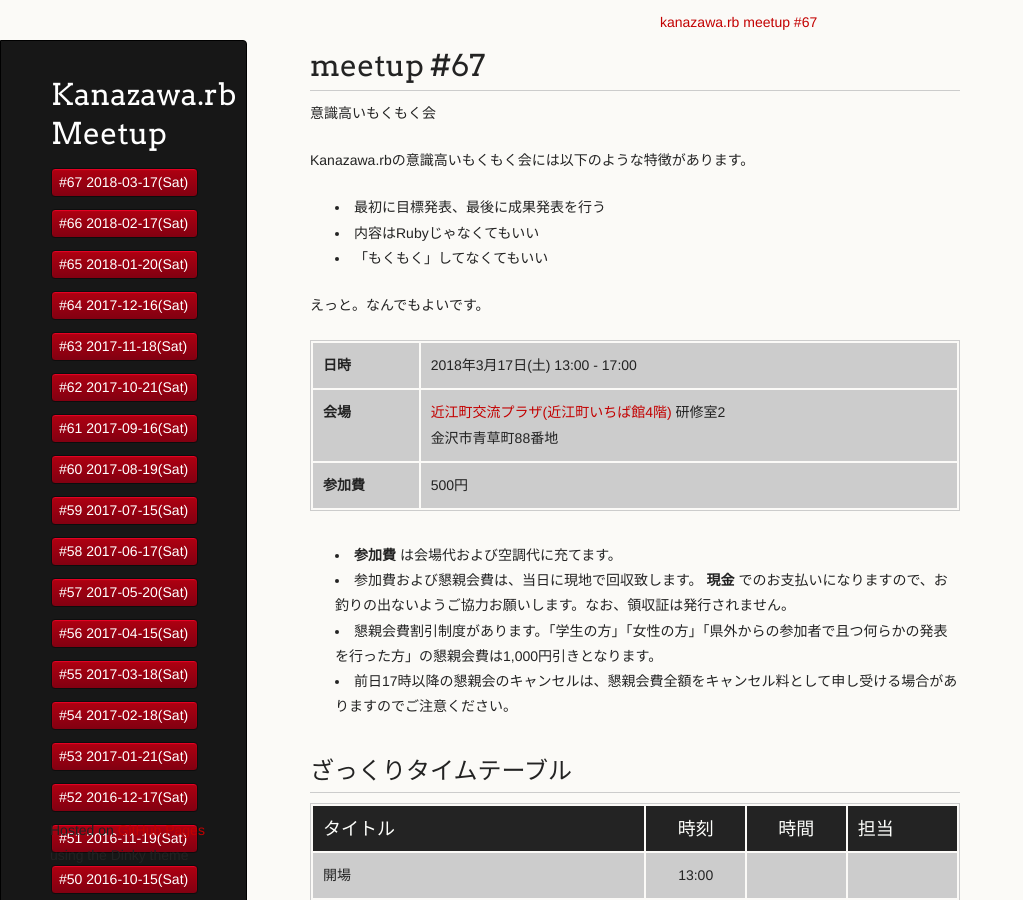
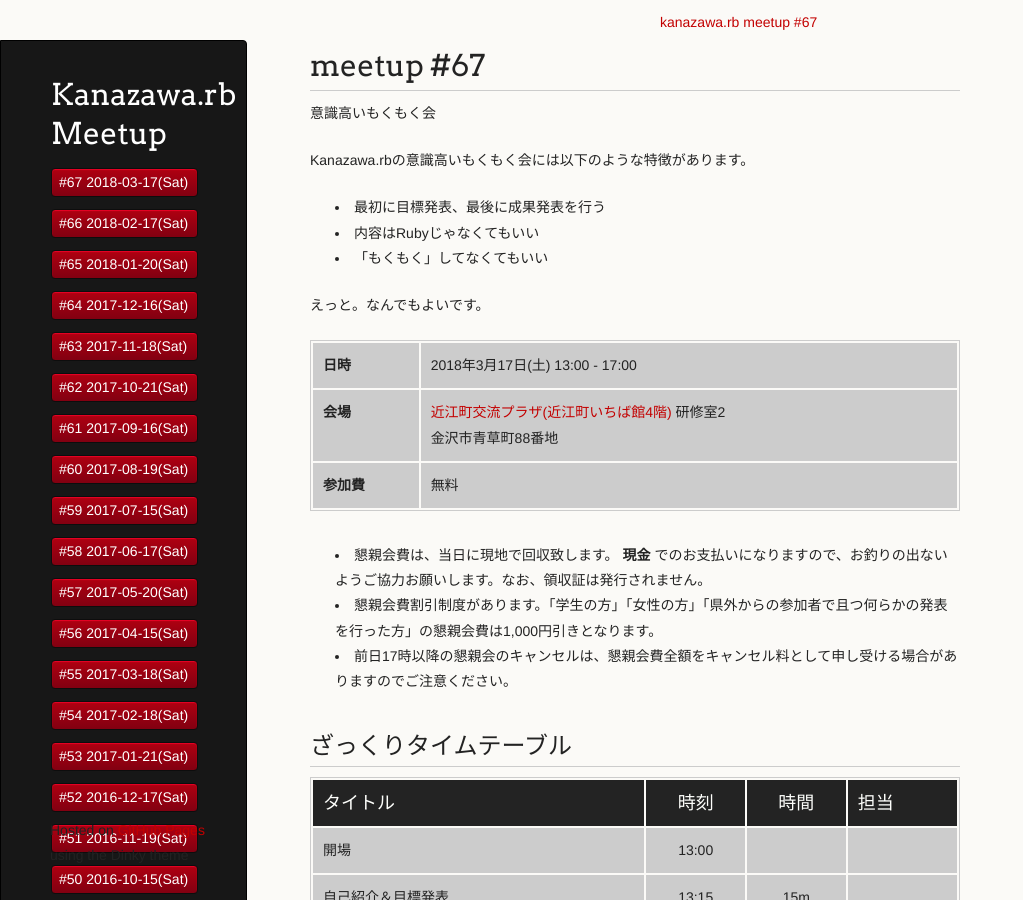
Before and after one commit to kanazawarb/meetup, a Jekyll site: the page built from 67/index.md, in a window 1280 px wide and 900 px high. Shown: the whole window, without its empty margins (0-1023 px from the left). Built offline with Jekyll 4.4.1, drawn with Linux system fonts in a browser that asks for light colours; a script that is not in the unit is left out.

Commit message:
無料にしろって言われたんだった！

```diff
--- a/67/index.md
+++ b/67/index.md
@@ -33,10 +33,9 @@
 
 | **日時**   | 2018年3月17日(土) 13:00 - 17:00 |
 | **会場**   | [近江町交流プラザ(近江町いちば館4階)](http://www4.city.kanazawa.lg.jp/22045/oumicho.html) 研修室2<br>金沢市青草町88番地 |
-| **参加費** | 500円 |
+| **参加費** | 無料 |
 
-* **参加費** は会場代および空調代に充てます。
-* 参加費および懇親会費は、当日に現地で回収致します。 **現金** でのお支払いになりますので、お釣りの出ないようご協力お願いします。なお、領収証は発行されません。
+* 懇親会費は、当日に現地で回収致します。 **現金** でのお支払いになりますので、お釣りの出ないようご協力お願いします。なお、領収証は発行されません。
 * 懇親会費割引制度があります。「学生の方」「女性の方」「県外からの参加者で且つ何らかの発表を行った方」の懇親会費は1,000円引きとなります。
 * 前日17時以降の懇親会のキャンセルは、懇親会費全額をキャンセル料として申し受ける場合がありますのでご注意ください。
 
```
